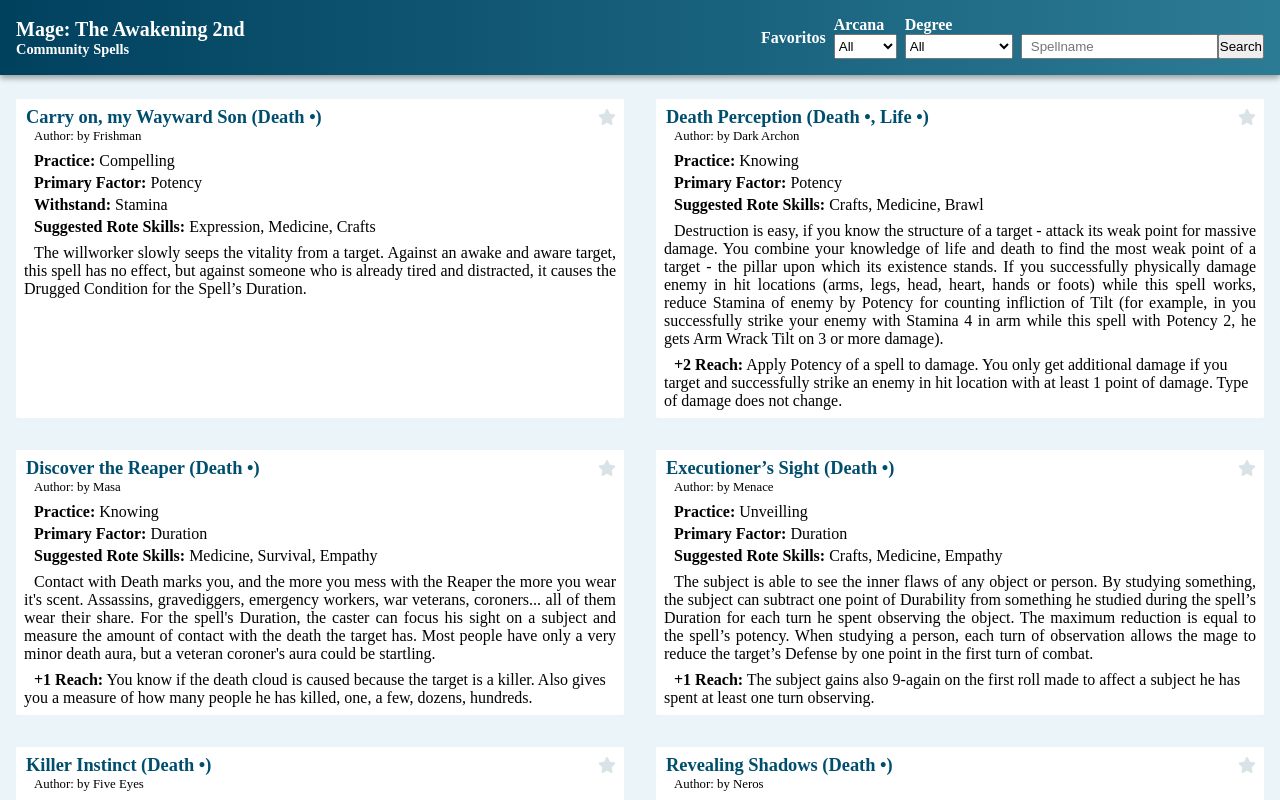
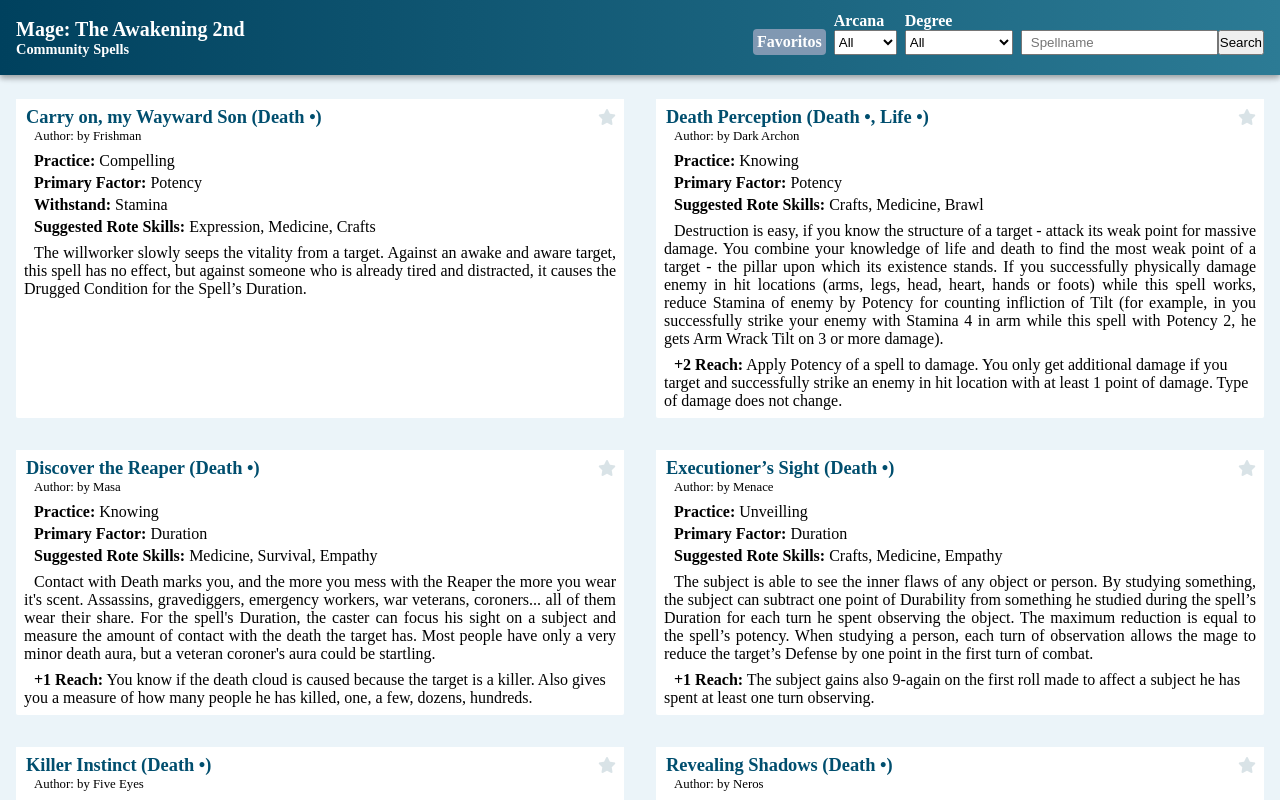
Before and after one commit to werikscs/mage-spell-site, a plain HTML site: page index.html in a window 1280 px wide. Drawn offline with Linux system fonts and the light colour scheme.

Commit message:
refactor: changes favorite button css styles.

```diff
--- a/app.js
+++ b/app.js
@@ -77,8 +77,6 @@
     const spellName = spell.identity.name;
 
     if(isShowingFavoriteSpells){
-
-      console.log(favoriteArray)
 
       if(favoriteArray.includes(spellName)){
         const spellCard = createSpellCard(spell);
--- a/index.html
+++ b/index.html
@@ -25,12 +25,12 @@
           <div class="filters__background-aux"></div>
 
           <ul class="filters__list">
-            <li class="favorite">Favoritos</li>
-
             <li class="filters__list-item filter__input-search">
               <input class="search-input" type="text" name="spellname" placeholder="Spellname" />
               <button class="search-button">Search</button>
             </li>
+
+            <li class="favorite">Favoritos</li>
 
             <li class="filters__list-item filter__arcana">
               <label for="arcana">Arcana</label>
--- a/src/css/styles.css
+++ b/src/css/styles.css
@@ -1,6 +1,7 @@
 :root{
   --color-primary: #00415e;
   --color-primary-50: #e0e8ef;
+  --color-secundary: #8098b2;
   --color-background-filters--closed: rgba(194, 194, 194, 0.5);
   --max-width: 1780px;
   --width-filter-768: 200px;
@@ -91,8 +92,19 @@
   background-color: var(--color-primary-50);
 }
 
+.filters__list > *{
+  margin-bottom: 8px;
+}
+
 .favorite{
   cursor: pointer;
+  /* width: 100%; */
+  padding: 4px;
+  text-align: center;
+  border-radius: 4px;
+  font-weight: 600;
+  color: #ffffff;
+  background-color: var(--color-secundary);
 }
 
 .favorite:hover{
@@ -216,7 +228,7 @@
   .filters__list{
     width: unset;
     display: flex;
-    align-items: center;
+    align-items: flex-end;
     max-width: none;
     padding: 0;
     background-color: transparent;
```
